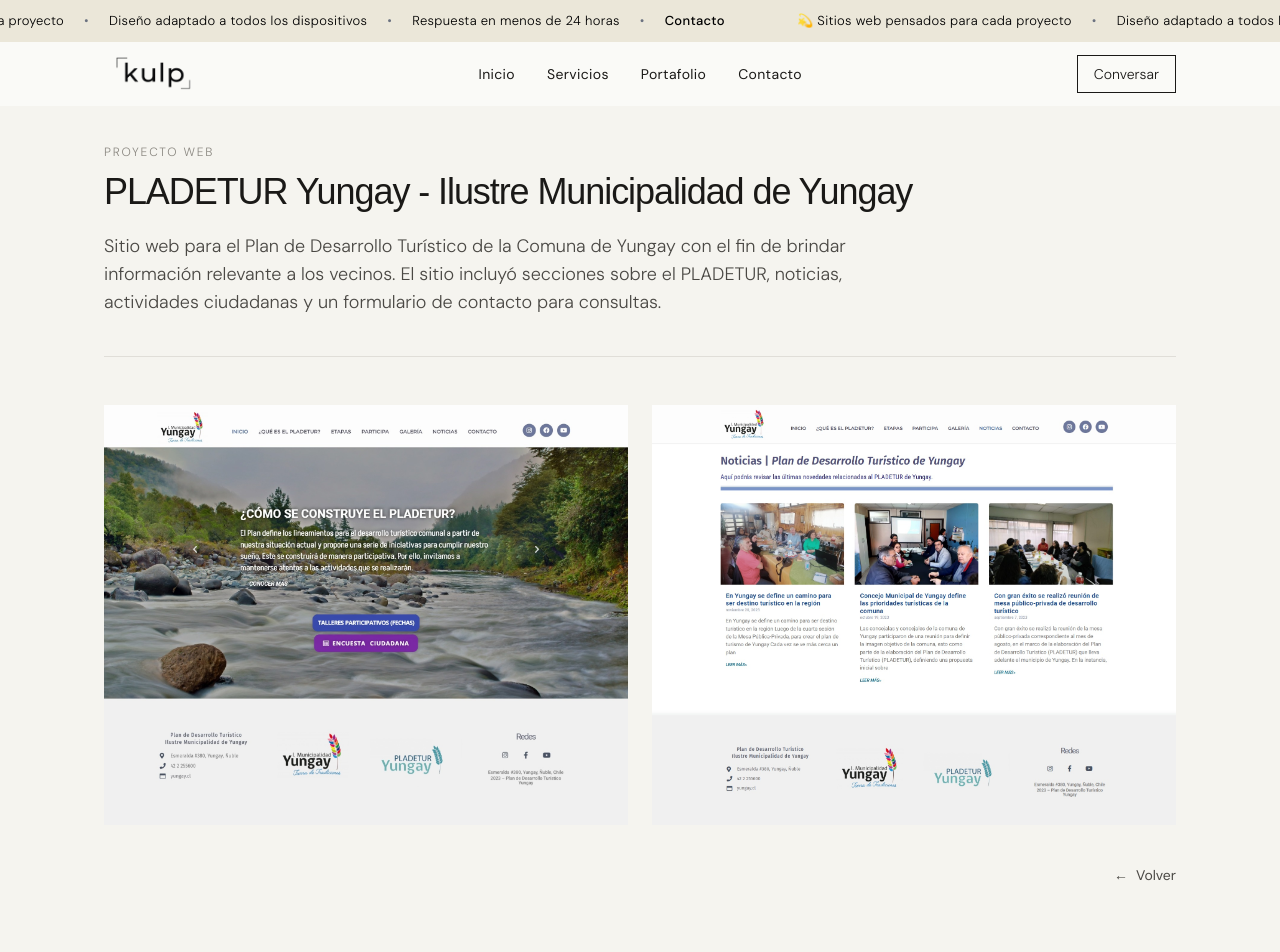
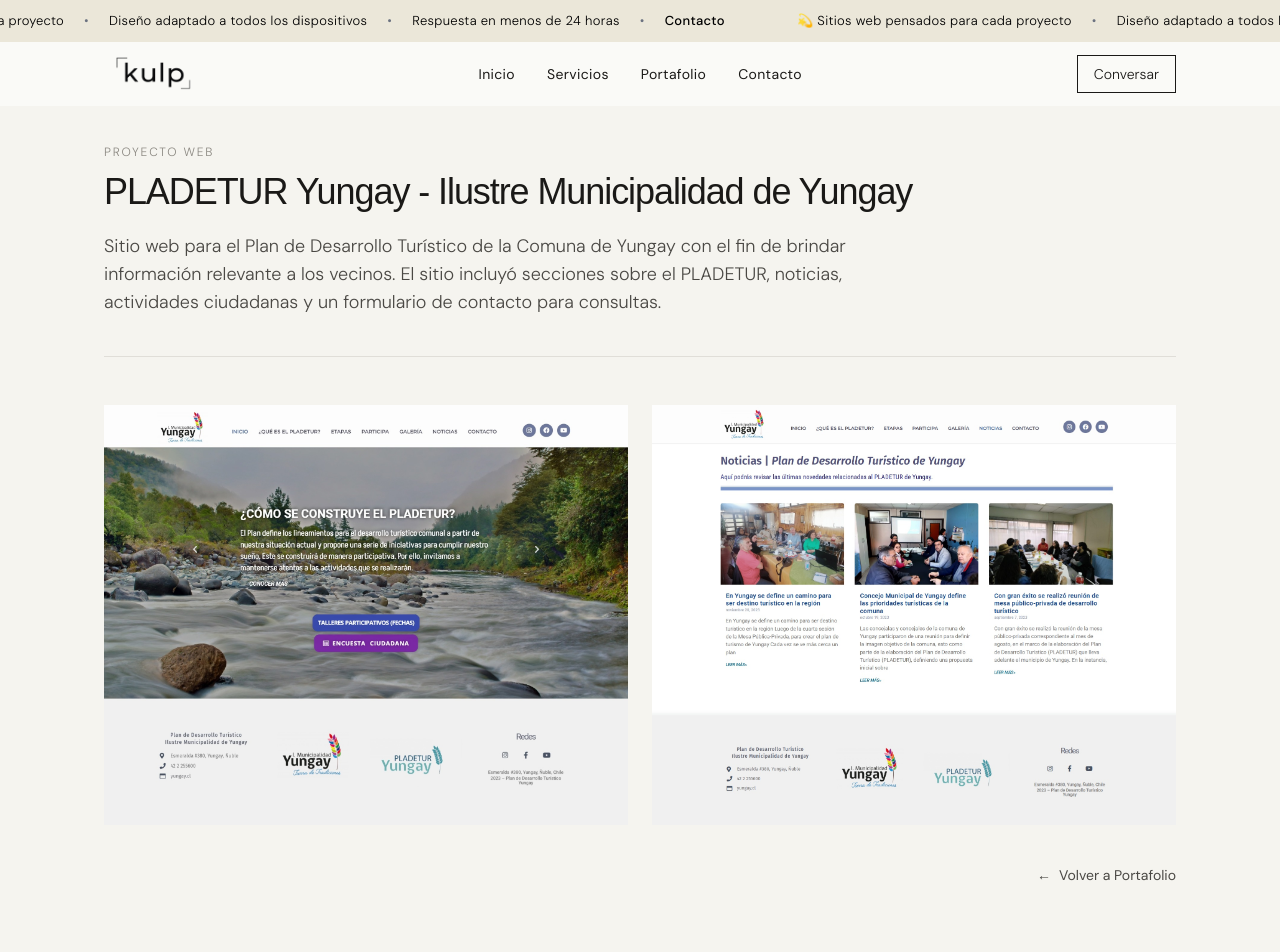
Before and after one commit to AlbertoRodBa/kulp-web, a Next.js app: page /portafolio/pladeturyungay in a window 1280 px wide. Shown: the top 952 px of the page. Built offline with nearby package versions, Linux system fonts and the light colour scheme.

Commit message:
fix: corregir direccion de boton regresar en pladetur yungay

```diff
--- a/app/portafolio/pladeturyungay/page.tsx
+++ b/app/portafolio/pladeturyungay/page.tsx
@@ -18,7 +18,7 @@ export default function PladeturyungayPage() {
       description="Sitio web para el Plan de Desarrollo Turístico de la Comuna de Yungay con el fin de brindar información relevante a los vecinos. El sitio incluyó secciones sobre el PLADETUR, noticias, actividades ciudadanas y un formulario de contacto para consultas."
       images={images}
       backHref="/#portafolio"
-      backLabel="Volver"
+      backLabel="Volver a Portafolio"
     />
   );
 }
```
